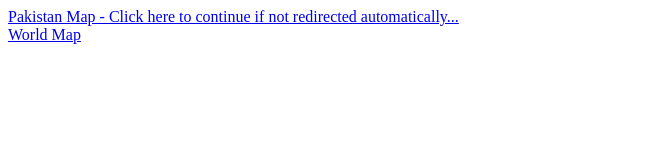
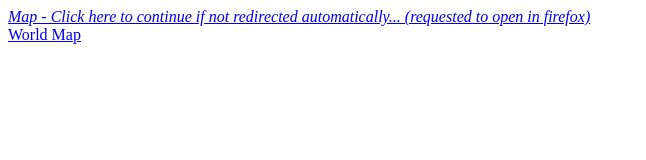
Before and after one commit to s4nyam/Skylark-Drones-Assignment, a website: page 5.D3+ GeoJSON + TopoJSON/index.html in a window 1280 px wide. Shown: the whole page, without its empty margins (0-646 px from the left). Drawn offline with Linux system fonts and the light colour scheme.

Commit message:
Adding website version 3

```diff
--- a/5.D3+ GeoJSON + TopoJSON/index.html
+++ b/5.D3+ GeoJSON + TopoJSON/index.html
@@ -1,3 +1,5 @@
 <!-- <a href="bars.html">Bars</a><br /> -->
-<a href="pakmap.html">Pakistan Map - Click here to continue if not redirected automatically...</a><br />
+<a href="pakmap.html"><i> Map - Click here to continue if not redirected automatically...
+    (requested to open in firefox)</i>
+</a><br />
 <a href="world-map.html">World Map</a><br />
```
Also changed, not shown: index.html (+2 -1 lines).
